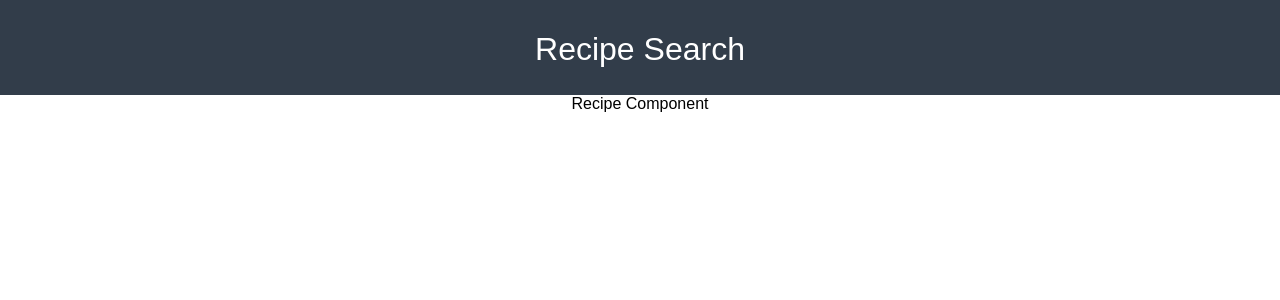
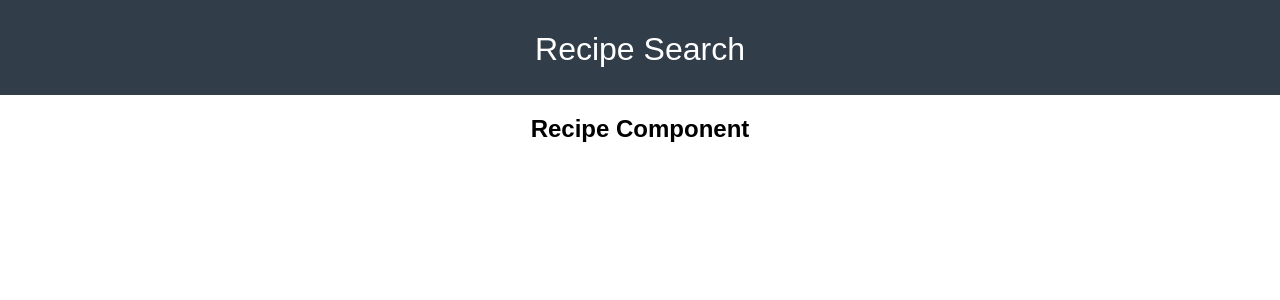
Before and after one commit to BlakeBurbach/react_recipe_app_ts, a React (Create React App) app: page /recipe/1 in a window 1280 px wide. Shown: the top 300 px of the page. Built offline with nearby package versions, Linux system fonts and the light colour scheme.

Commit message:
Recipe now stateful component

```diff
--- a/src/components/Recipe/Recipe.tsx
+++ b/src/components/Recipe/Recipe.tsx
@@ -1,12 +1,20 @@
 import * as React from 'react';
-
 import Header from '../Header/Header';
 
-const Recipe: React.SFC = () => (
-    <div className="App">
-        <Header />
-        Recipe Component
-    </div>
-);
+interface IRecipeProps {
+    recipe: object;
+}
+
+class Recipe extends React.Component<IRecipeProps> {
+    public render() {
+        console.log(this.props);
+        return (
+            <div className="App">
+                <Header />
+                <h2>Recipe Component</h2>
+            </div>
+        )
+    }
+}
 
 export default Recipe;
--- a/src/components/Recipes/Recipes.tsx
+++ b/src/components/Recipes/Recipes.tsx
@@ -4,7 +4,7 @@ import { Link } from 'react-router-dom';
 import './Recipes.css';
 
 interface IRecipesProps {
-    recipes: string[]
+    recipes: string[];
 };
 
 const Recipes: React.SFC<IRecipesProps> = props => (
```
